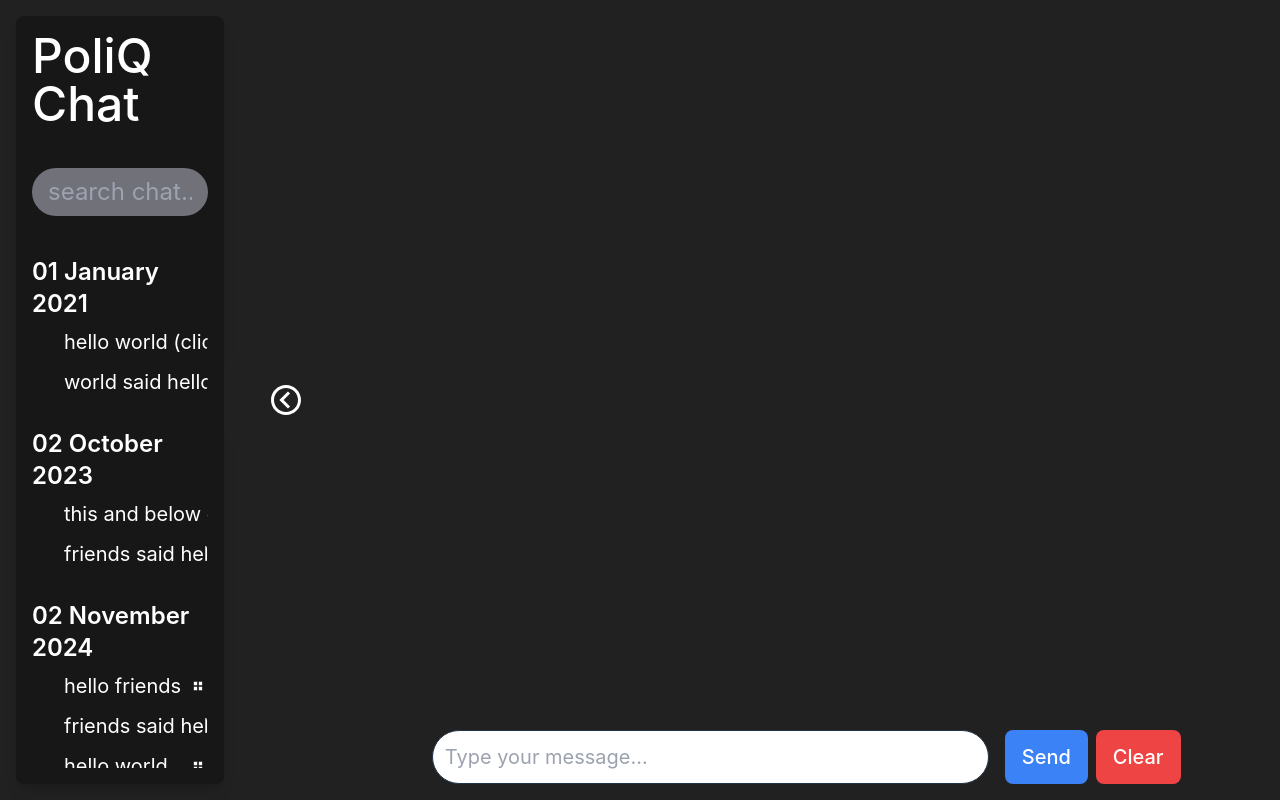
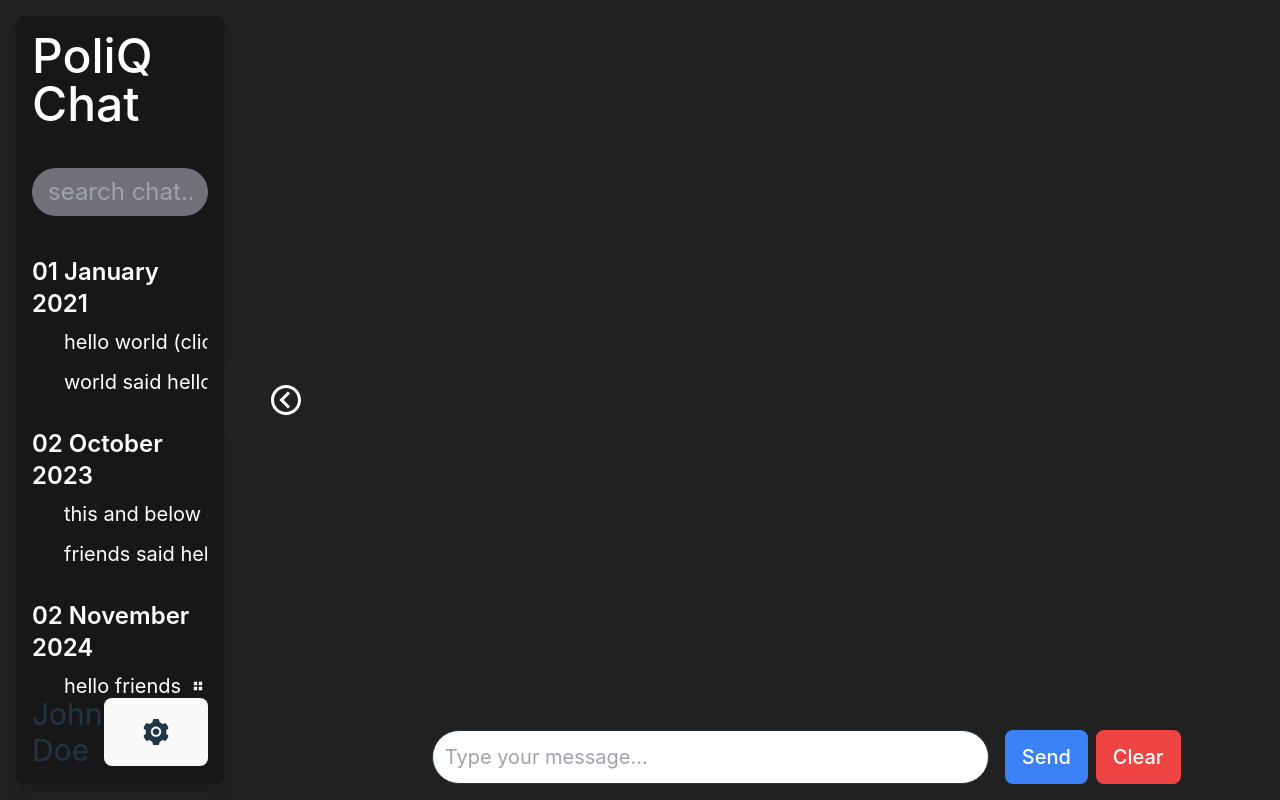
Before and after one commit to rajnaruka06/PoliQ, a React (Vite) app in the folder frontend/: page / in a window 1280 px wide. Built offline with nearby package versions, Linux system fonts and the light colour scheme.

Commit message:
Re-added settings
Re-added Kevin's settings and John Doe

```diff
--- a/frontend/src/pages/chatbot.tsx
+++ b/frontend/src/pages/chatbot.tsx
@@ -396,6 +396,17 @@ const ChatBot: React.FC = () => {
                         </div>
                     </>
                 )}
+                                        <div className="flex justify-between items-center text-3xl">
+                            {/* User name */}
+                            <div className="flex-grow text-left">John Doe</div>
+                            {/* Settings button */}
+                            <button
+                                className="text-3xl"
+                                onClick={toggleOverlay}
+                            >
+                                <AiFillSetting />
+                            </button>
+                        </div>
             </div>
 
             {/* Toggle button */}
@@ -468,6 +479,7 @@ const ChatBot: React.FC = () => {
                                   </div>
                               </div>
                           ))}
+
                 </div>
                 {/* Input bar */}
                 <div className="flex gap-2 mt-4 text-xl">
@@ -497,6 +509,7 @@ const ChatBot: React.FC = () => {
                 </div>
             </div>
 
+
             {/* Overlay with menus (Incomplete) */}
             {isOverlayVisible && (
                 <div>
```
